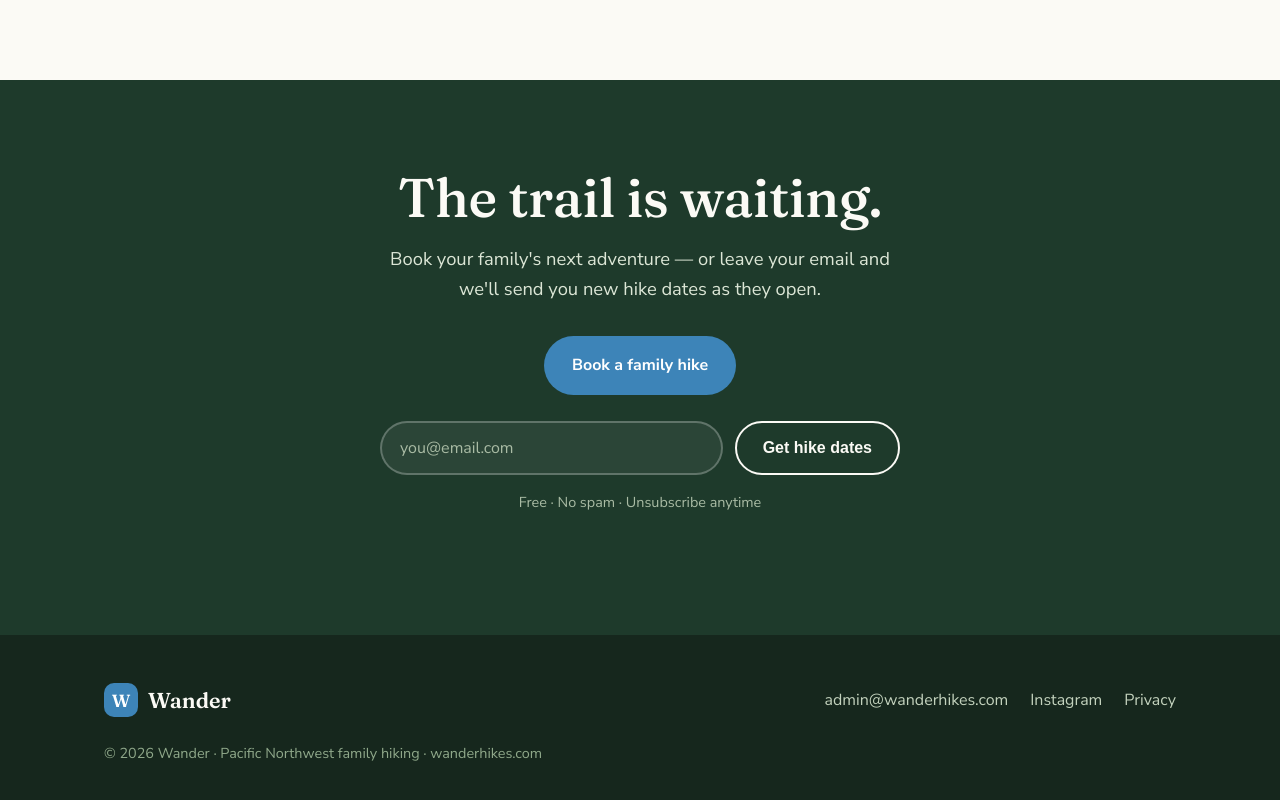
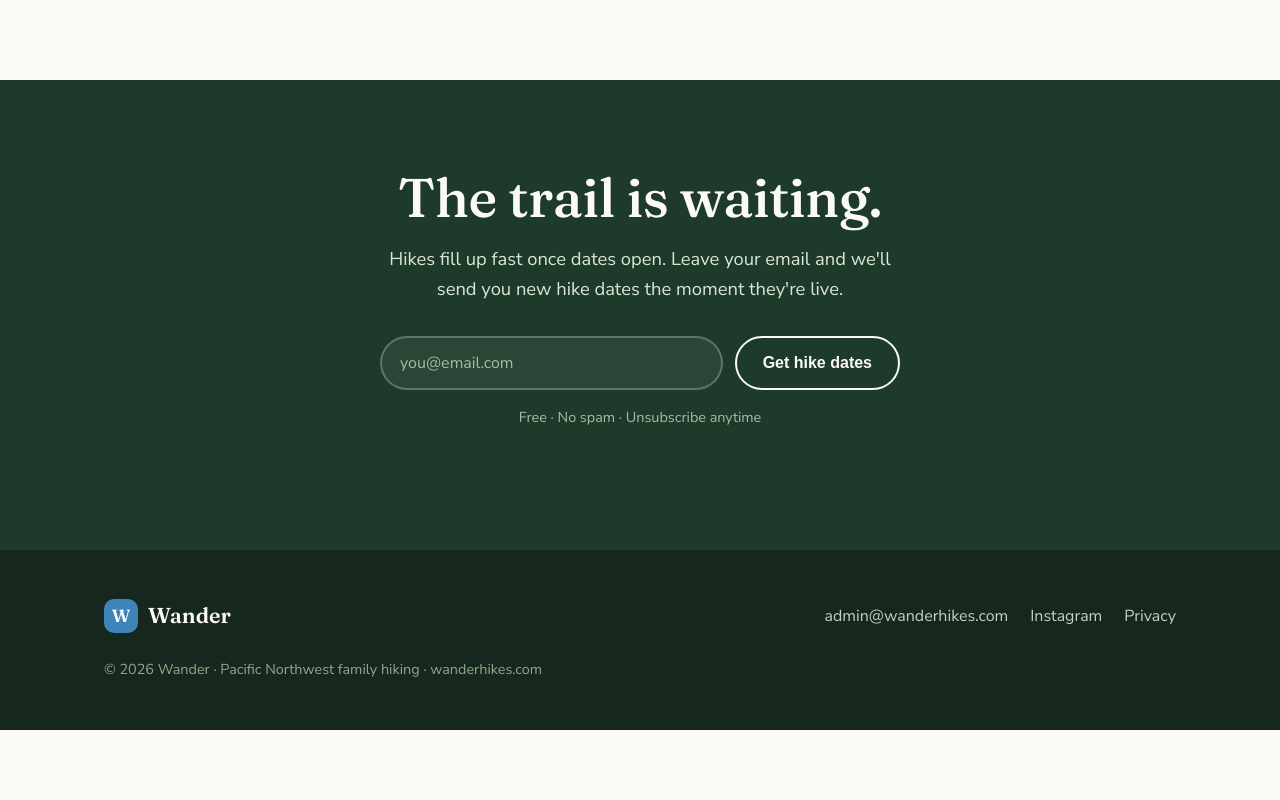
Before and after one commit to wanderhikes/wanderhikes.github.io, a plain HTML site: page index.html in a window 1280 px wide. Shown: the part 5114-5914 px from the top of the page. After the commit the page ends 5844 px from the top, so only its background shows below. Drawn offline with Linux system fonts and the light colour scheme.

Commit message:
Add files via upload

```diff
--- a/index.html
+++ b/index.html
@@ -274,8 +274,7 @@
 <section class="final" id="book">
   <div class="wrap">
     <h2>The trail is waiting.</h2>
-    <p>Book your family's next adventure — or leave your email and we'll send you new hike dates as they open.</p>
-    <a class="btn btn-primary" href="YOUR_BOOKING_LINK" style="margin-bottom:26px">Book a family hike</a>
+    <p>Hikes fill up fast once dates open. Leave your email and we'll send you new hike dates the moment they're live.</p>
     <form class="signup" action="https://wanderhikes.us22.list-manage.com/subscribe/post?u=65c5544557b117afb5520dcbd&amp;id=a5f4fa54a6&amp;f_id=00bac2e1f0" method="post">
       <input type="email" name="EMAIL" placeholder="you@email.com" aria-label="Email address" required>
       <button class="btn btn-forest" type="submit" style="border-color:var(--paper)">Get hike dates</button>
```
